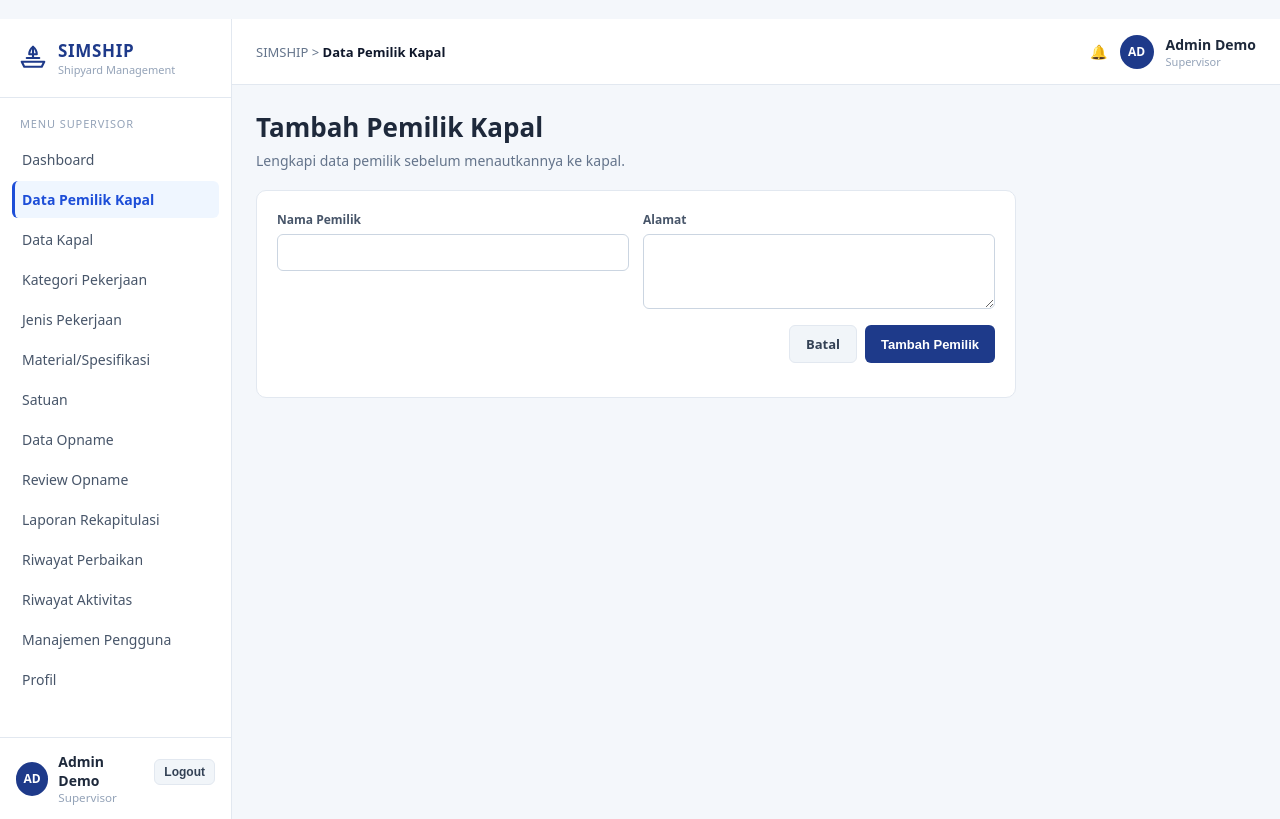
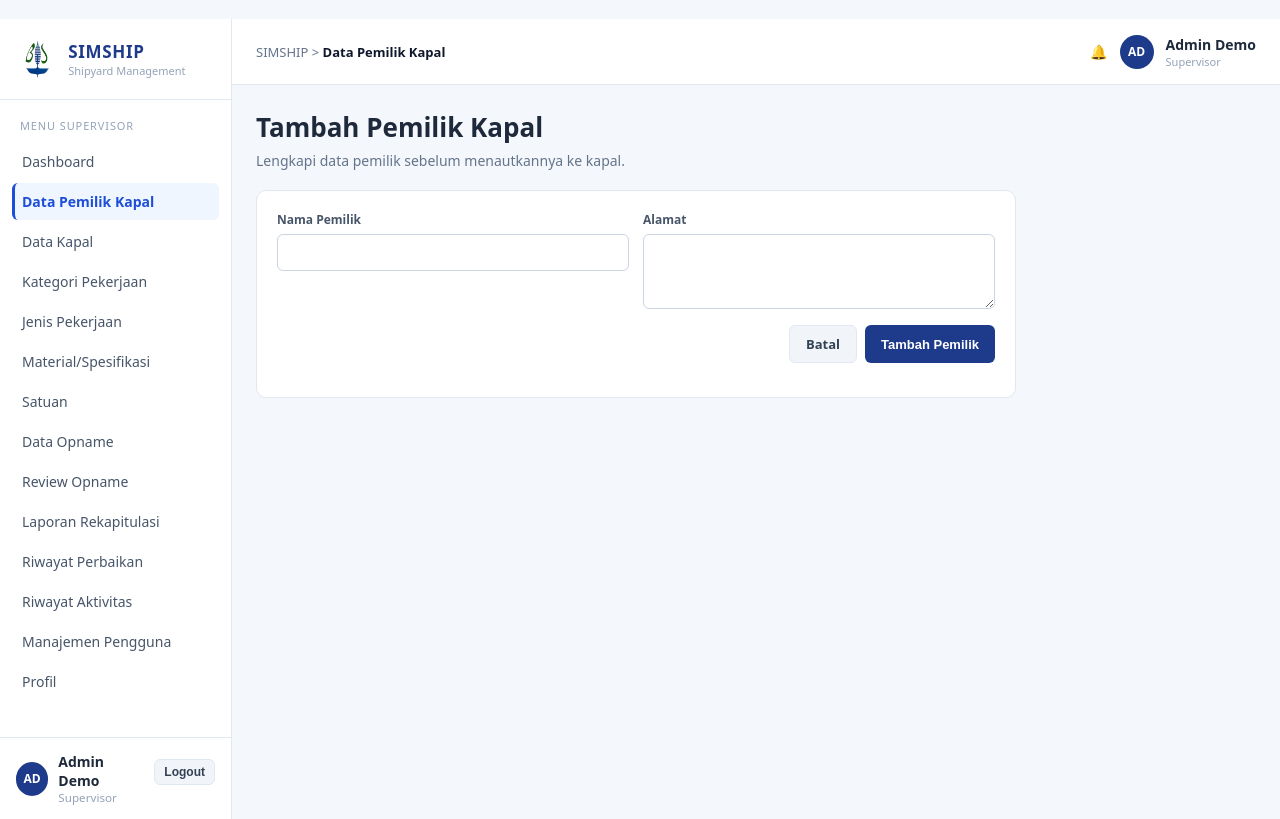
Before and after one commit to anisadiyahayu/PROJEKUASFPW, a Laravel app: page /admin/owners/create in a window 1280 px wide. Run offline with Laravel 12, Linux system fonts and the light colour scheme; a user stored in the database is signed in; data comes from the database, SQL or seed files in the repository.

Commit message:
feat(layout): ganti logo dengan logo PT

```diff
--- a/resources/views/layouts/simship.blade.php
+++ b/resources/views/layouts/simship.blade.php
@@ -718,11 +718,7 @@
     <div class="app">
         <aside class="sidebar">
             <div class="brand" style="display: flex; align-items: center; gap: 10px;">
-                <svg width="30" height="30" viewBox="0 0 24 24" fill="none" stroke="#1e3a8a" stroke-width="1.7" stroke-linecap="round" stroke-linejoin="round" aria-hidden="true">
-                    <path d="M3 15h18l-2 4H5l-2-4Z" />
-                    <path d="M12 3v9M7 12h10" />
-                    <path d="M12 3c2 1.5 3 3.5 3 6h-6c0-2.5 1-4.5 3-6Z" />
-                </svg>
+                <img src="{{ asset('images/logo.png') }}" alt="Logo PT" style="height:40px;">
                 <div>
                     <strong>SIMSHIP</strong>
                     <small>Shipyard Management</small>
```
Also changed, not shown: public/images/logo.png (added).
